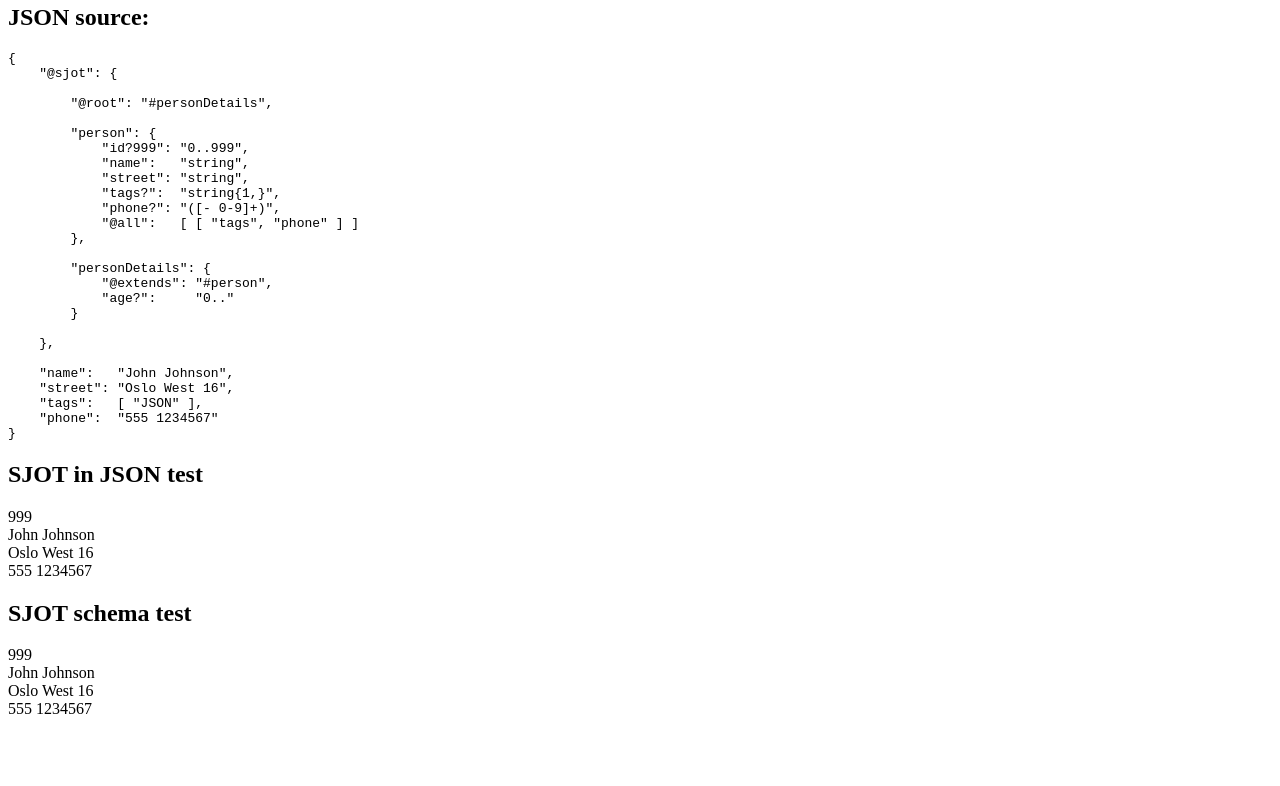
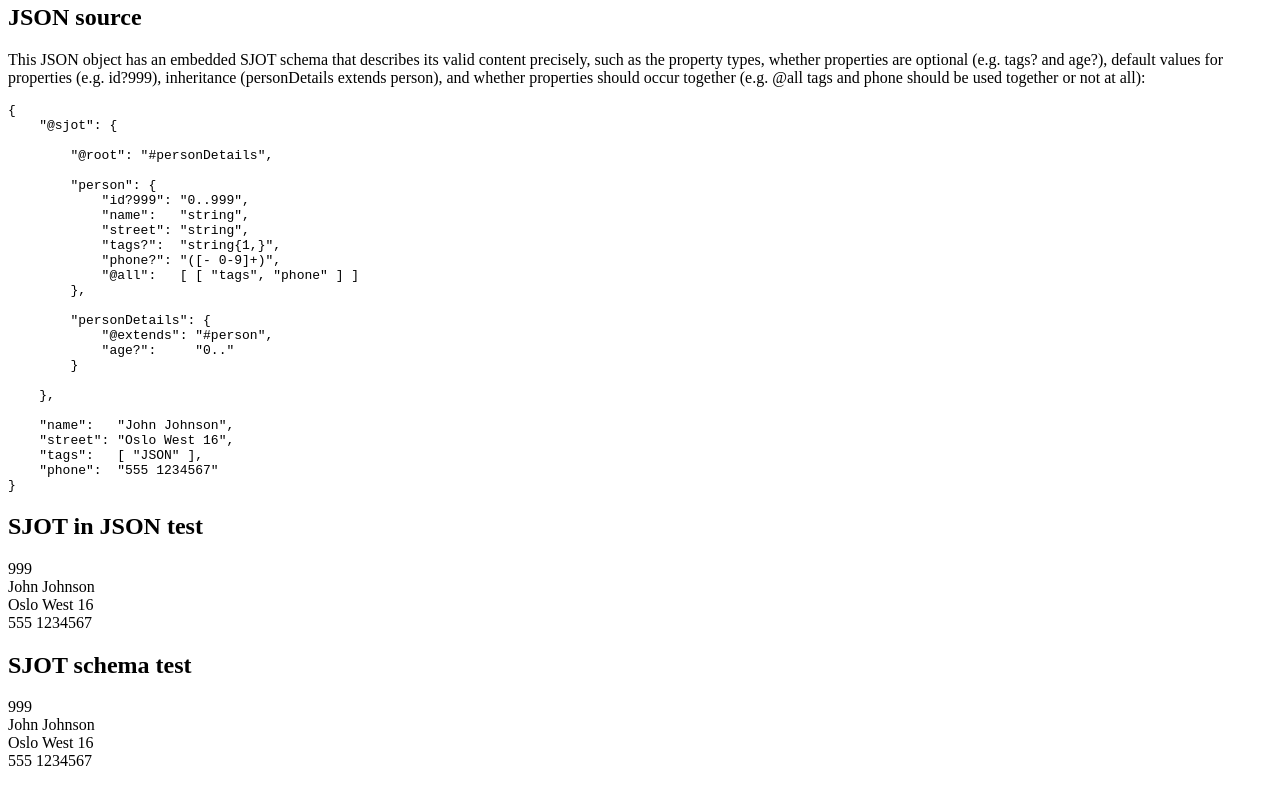
Before and after one commit to Genivia/SJOT, a plain HTML site: page test.html in a window 1280 px wide. Shown: the part 324-1110 px from the top of the page. Before the commit the page ends 1058 px from the top, so only its background shows below. Drawn offline with Linux system fonts and the light colour scheme.

Commit message:
Minor updates

```diff
--- a/test.html
+++ b/test.html
@@ -4,7 +4,14 @@
 
 <img align="top" src="https://www.genivia.com/images/sjot-logo.png"> <b style="font-size:45px">SJOT for JS in action</b>
 
-<h2>JSON source:</h2>
+<h2>JSON source</h2>
+
+This JSON object has an embedded SJOT schema that describes its valid content
+precisely, such as the property types, whether properties are optional (e.g.
+tags?  and age?), default values for properties (e.g. id?999), inheritance
+(personDetails extends person), and whether properties should occur together
+(e.g. @all tags and phone should be used together or not at all):
+
 <p id="json"></p>
 
 <h2>SJOT in JSON test</h2>
```
